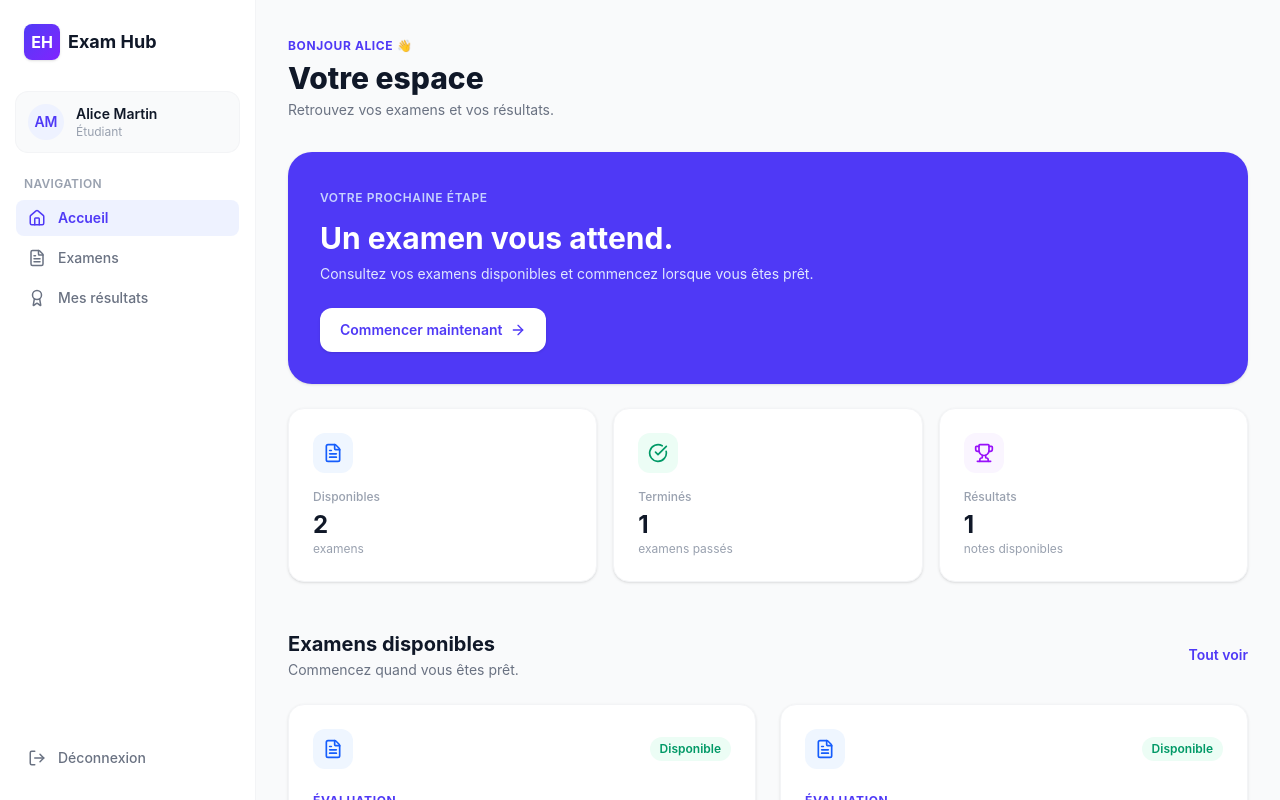
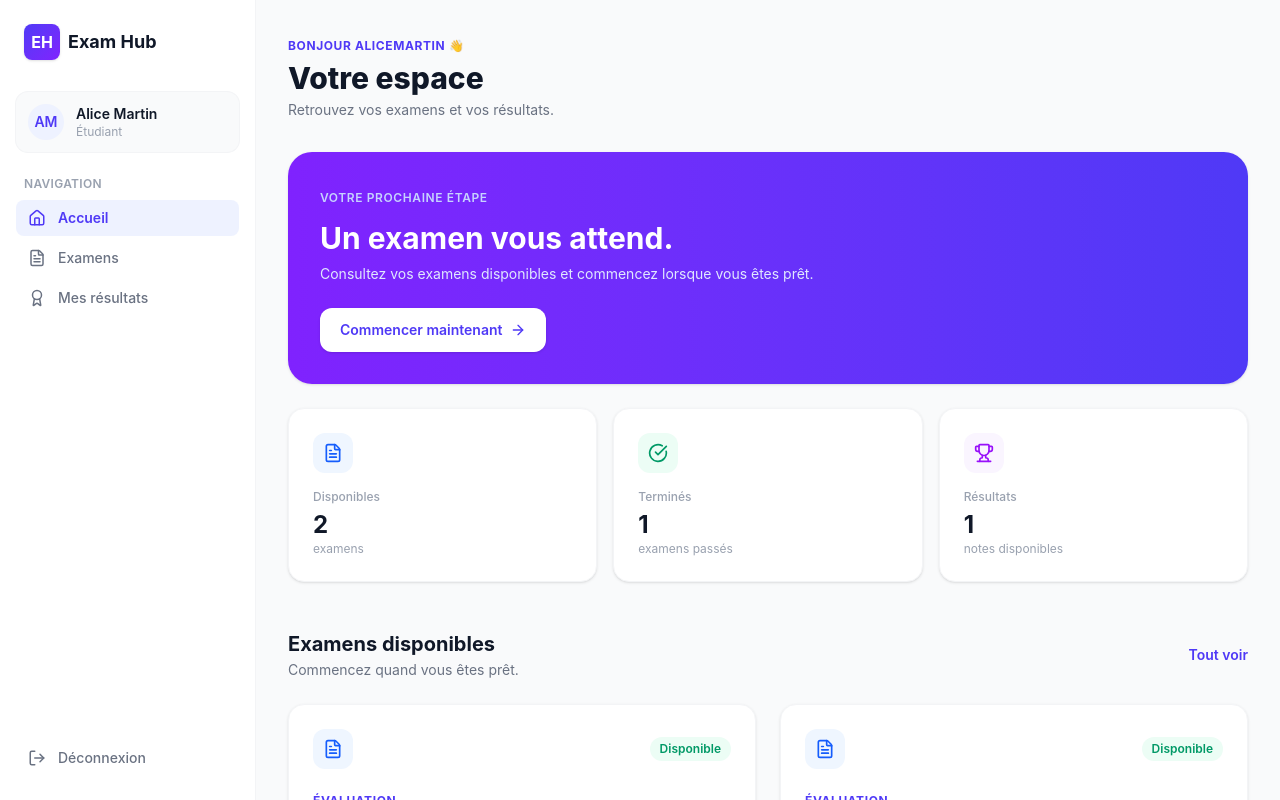
Before and after one commit to Anonymat-HS/Exam-Hub-frontend, a React (Vite) app: page /student in a window 1280 px wide. Built offline with nearby package versions, Linux system fonts and the light colour scheme.

Commit message:
style: add entry animation and matching gradient to student banner

```diff
--- a/src/index.css
+++ b/src/index.css
@@ -1,2 +1,18 @@
+@import "tailwindcss";
 
-@import "tailwindcss";
+@layer utilities {
+  @keyframes fadeInUp {
+    from {
+      opacity: 0;
+      transform: translateY(20px);
+    }
+    to {
+      opacity: 1;
+      transform: translateY(0);
+    }
+  }
+
+  .animate-fade-in-up {
+    animation: fadeInUp 2s cubic-bezier(0.16, 1, 0.3, 1) forwards;
+  }
+}
--- a/src/pages/student/StudentDashboardPage.jsx
+++ b/src/pages/student/StudentDashboardPage.jsx
@@ -34,10 +34,10 @@ export function StudentDashboardPage() {
     user = { name: 'Alice Martin' };
   }
 
-  const studentName = user?.name ? user.name.split(' ')[0] : 'Alice';
+  const studentName = user?.name ? user.name.split(' ') : 'Alice';
 
   return (
-    <div className="max-w-5xl mx-auto w-full">
+    <div className="max-w-5xl mx-auto w-full animate-fade-in-up">
       <span className="text-xs font-bold uppercase tracking-wider text-indigo-600">
         Bonjour {studentName} 👋
       </span>
@@ -50,7 +50,8 @@ export function StudentDashboardPage() {
         Retrouvez vos examens et vos résultats.
       </p>
 
-      <div className="mt-8 rounded-3xl bg-indigo-600 p-6 sm:p-8 text-white shadow-sm">
+      {/* BANNIÈRE AVEC LE LÉGER DÉGRADÉ VIOLET-INDIGO HARMONISÉ */}
+      <div className="mt-8 rounded-3xl bg-gradient-to-r from-violet-600 to-indigo-600 p-6 sm:p-8 text-white shadow-sm">
         <span className="text-xs font-semibold uppercase tracking-wider text-indigo-200">
           Votre prochaine étape
         </span>
@@ -66,7 +67,6 @@ export function StudentDashboardPage() {
         </button>
       </div>
 
-      {/* GRILLE RESPONSIVE : 1 colonne par défaut, 3 à partir des tablettes/PC */}
       <div className="mt-6 grid grid-cols-1 gap-4 sm:grid-cols-3">
         <div className="rounded-2xl border border-gray-100 bg-white p-6 shadow-sm">
           <div className="flex h-10 w-10 items-center justify-center rounded-xl bg-blue-50 text-blue-600">
@@ -109,7 +109,6 @@ export function StudentDashboardPage() {
         </button>
       </div>
 
-
       <div className="mt-6 grid grid-cols-1 gap-6 md:grid-cols-2">
         {MOCK_EXAMS.map((exam) => (
           <ExamCard
```
